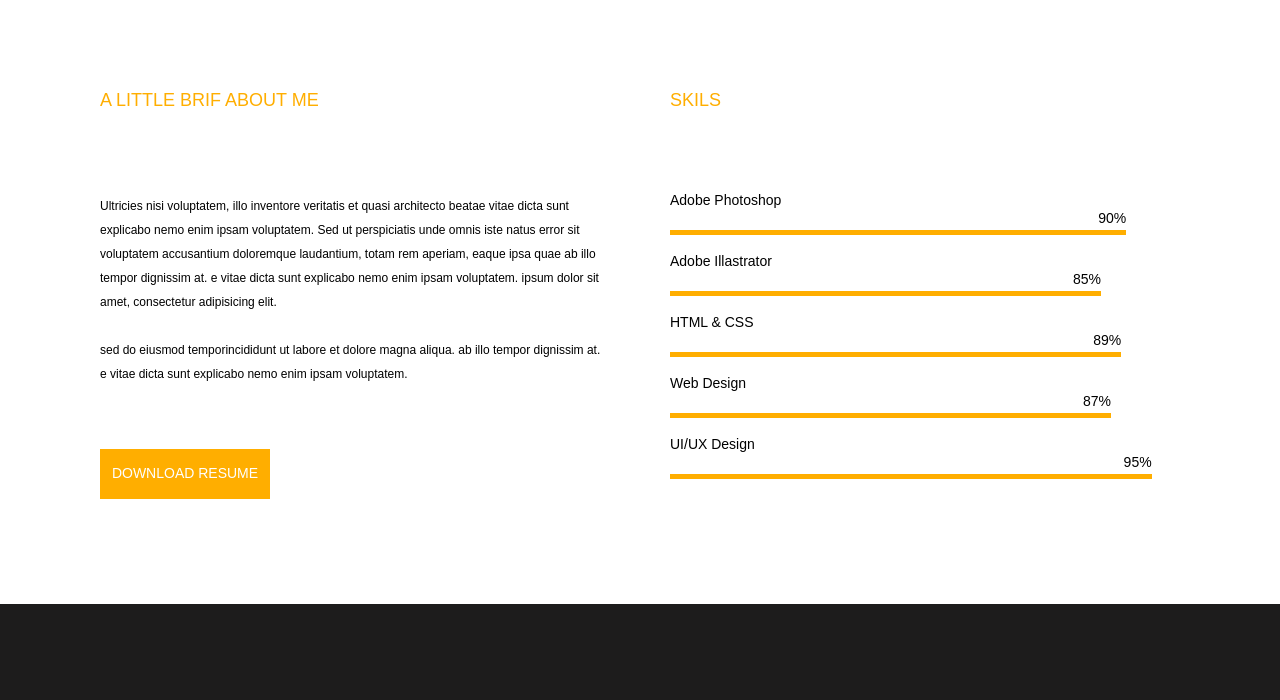
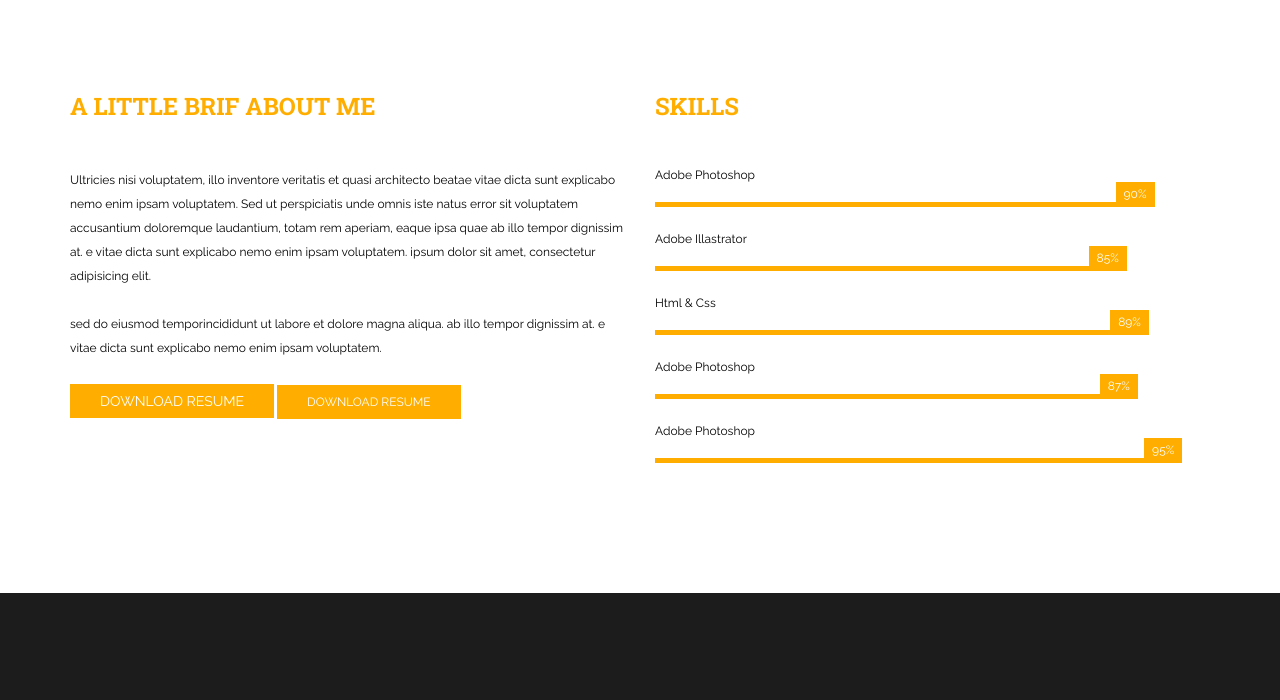
Before and after one commit to straus94/home-5-about-me, a plain HTML site: page index.html in a window 1280 px wide. Shown: the part 172-872 px from the top of the page. Drawn offline with Linux system fonts and the light colour scheme.

Commit message:
fix all, add fonts

```diff
--- a/css/style.css
+++ b/css/style.css
@@ -8,7 +8,7 @@ body {
 body, form, div, p, a, img, h1, h2, h3, h4, h5, h6, table, table tr, table td {
     border: none;
     color: #000000;
-    font-family: Arial;
+    font-family: 'Raleway';
     font-size: 12px;
     font-style: normal;
     font-weight: normal;
@@ -20,7 +20,7 @@ input,
 textarea,
 select {
     outline: none;
-    font-family: Arial;
+    font-family: 'Raleway';
     font-size: 14px;
     -webkit-box-sizing: border-box;
     -moz-box-sizing: border-box;
@@ -30,6 +30,36 @@ select {
 input::-moz-focus-inner {
     border: 0;
     padding: 0;
+}
+
+input[type="submit"],
+input[type="button"],
+.button {
+    background-color: #ffae00;
+    color: #fff;
+    height: 34px;
+    padding: 0 30px;
+    border: none;
+    text-transform: uppercase;
+    cursor: pointer;
+}
+
+input[type="submit"]:hover,
+input[type="button"]:hover,
+.button:hover {
+    background-color: #e09a01;
+}
+
+input[type="submit"]:active,
+input[type="button"]:active,
+.button:active {
+    background-color: #000000;
+}
+
+.button {
+    display: inline-block;
+    text-decoration: none;
+    line-height: 34px;
 }
 
 a {
@@ -42,9 +72,14 @@ a:hover {
 }
 
 h1, h2 {
-    font-size: 20px;
+    font-size: 24px;
     padding: 0 0 10px 0;
-    color: #545454;
+    color: #ffae00;
+    text-transform: uppercase;
+    padding: 0;
+    margin: 0 0 10px 0;
+    font-family: 'Roboto Slab', serif;
+    font-weight: bold;
 }
 
 .clear {
@@ -65,6 +100,8 @@ h1, h2 {
     padding: 110px 0;
 }
 .logo a {
+    font-family: 'Roboto Slab', serif;
+    font-weight: bold;
     color: #ff9c00;
     font-size: 35px;
     text-transform: uppercase;
@@ -108,7 +145,7 @@ h1, h2 {
     font-size: 35px;
 }
 
-.content .mainer {
+/* .content .mainer {
     display: flex;
     font-size: 14px;
     line-height: 24px;
@@ -124,6 +161,9 @@ h1, h2 {
     flex: 1;
     padding: 0 30px;
 }
+.content .left-block a {
+    text-decoration: none;
+}
 
 .content .right-block {
     flex: 1;
@@ -131,7 +171,7 @@ h1, h2 {
 }
 .right-block h2 {
     margin: 0 0 66px 40px;
-}
+} */
 /* .right-block .progress-skill {
     list-style-type: none;
     margin: 66px 0 0 0;
@@ -152,7 +192,7 @@ h1, h2 {
     width: 30%;
     border-bottom: 1px solid magenta;
 }*/
-.right-block h2 {
+/* .right-block h2 {
     margin-left: 0;
 }
 .right-block .list {
@@ -162,8 +202,8 @@ h1, h2 {
     position: relative;
     padding: 0 0 23px 0;
     margin: 14px 0 0 0;
-}
-.right-block .one {
+} */
+/* .right-block .one {
     position: relative;
 }
 .right-block .one:after {
@@ -173,12 +213,97 @@ h1, h2 {
     width:90%;
     border-bottom: 5px solid #ffae00;
     content:"90%";
-    text-align: end;
+    /* text-align: end;
     font-size: 14px;
-    background: 0 0 0 -200px #ddd;
+}*/
+/*
+.one .title {
+
+}
+.one .bar {
+    border-bottom: 5px solid #ffae00;
+    text-align: right;
+    margin: 0;
+}
+.one .bar span {
+    display: inline-block;
+    padding: 0 8px;
+    height: 20px;
+    line-height: 25px;
+    text-align: right;
+    background-color: #ffae00;
+    color: white;
+    margin: 0;
+} */
+
+
+
+
+.column-wrapper {
+    display: flex;
+    margin: 0 -15px;
 }
 
-.right-block .two {
+.column-wrapper .cell {
+    flex-grow: 1;
+    width: 50px;
+    padding: 0 15px;
+}
+.block-skills {
+    line-height: 24px;
+}
+
+.block-skills h2 {
+    margin: 0 0 50px 0;
+}
+
+.block-progress {
+    line-height: normal;
+}
+
+.block-skills .block-progress {
+    margin: 0 0 25px 0;
+}
+
+.block-skills .block-progress: :last-child {
+    margin: 0;
+}
+
+.block-progress .bar {
+    border-bottom: 5px solid #ffae00;
+    text-align: right;
+}
+
+.block-progress .bar span {
+    display: inline-block;
+    background-color: #ffae00;
+    color: #fff;
+    height: 20px;
+    line-height: 25px;
+    padding: 0 8px;
+}
+
+.block-about-us {
+    line-height: 24px;
+}
+
+.block-about-us h2 {
+    margin: 0 0 50px 0;
+}
+
+.block-about-us p {
+    margin: 0 0 24px 0;
+}
+
+
+
+
+
+
+
+
+
+/* .right-block .two {
     position: relative;
 }
 .right-block .two:after {
@@ -243,7 +368,7 @@ h1, h2 {
     height: 100%;
     position: absolute;
     text-align: center;
-} */
+}
 
 
 .left-block .btn-download {
@@ -255,4 +380,4 @@ h1, h2 {
     text-align: center;
     font-size: 14px;
     padding: 12px 0 0 0;
-}
+} */
--- a/index.html
+++ b/index.html
@@ -5,6 +5,7 @@
     <meta charset="UTF-8">
     <meta name="viewport" content="width=device-width, initial-scale=1.0">
     <meta http-equiv="X-UA-Compatible" content="ie=edge">
+    <link href="https://fonts.googleapis.com/css?family=Raleway:400,500,500i,700|Roboto+Slab:400,700&display=swap&subset=cyrillic" rel="stylesheet">
     <link href="https://use.fontawesome.com/releases/v5.7.2/css/all.css" rel="stylesheet"
         integrity="sha384-fnmOCqbTlWIlj8LyTjo7mOUStjsKC4pOpQbqyi7RrhN7udi9RwhKkMHpvLbHG9Sr" crossorigin="anonymous">
     <title>Document</title>
@@ -20,36 +21,56 @@
 
     <main class="content">
         <div class="mainer">
-            <div class="left-block">
-                <h2>A little brif about me</h2>
-                <p>Ultricies nisi voluptatem, illo inventore veritatis et quasi architecto beatae vitae dicta sunt
-                explicabo nemo enim ipsam voluptatem. Sed ut perspiciatis unde omnis iste natus error sit voluptatem
-                accusantium doloremque laudantium, totam rem aperiam, eaque ipsa quae ab illo tempor dignissim at. e
-                vitae dicta sunt explicabo nemo enim ipsam voluptatem. ipsum dolor sit amet, consectetur adipisicing
-                elit.
-                <br><br>
-                sed do eiusmod temporincididunt ut labore et dolore magna aliqua. ab illo tempor dignissim at. e vitae
-                dicta sunt explicabo nemo enim ipsam voluptatem.</p>
-                <div class="btn-download">DOWNLOAD RESUME</div>
-            </div>
-            <!-- <div class="right-block">
-                <h2>skils</h2>
-                <ul class="progress-skill">
-                    <li>Adobe Photoshop</li>
-                    <li>Adobe Illastrator</li>
-                    <li>HTML & CSS</li>
-                    <li>Web Design</li>
-                    <li>UI/UX Design</li>
-                </ul>
+            <div class="column-wrapper">
+                    <div class="cell">
+                            <div class="block-about-us">
+                                <h2>A little brif about me</h2>
+                                <p>Ultricies nisi voluptatem, illo inventore veritatis et quasi architecto beatae vitae dicta
+                                    sunt
+                                    explicabo nemo enim ipsam voluptatem. Sed ut perspiciatis unde omnis iste natus error sit
+                                    voluptatem
+                                    accusantium doloremque laudantium, totam rem aperiam, eaque ipsa quae ab illo tempor
+                                    dignissim
+                                    at. e
+                                    vitae dicta sunt explicabo nemo enim ipsam voluptatem. ipsum dolor sit amet, consectetur
+                                    adipisicing
+                                    elit. <br><br>
+                                    sed do eiusmod temporincididunt ut labore et dolore magna aliqua. ab illo tempor dignissim
+                                    at. e
+                                    vitae dicta sunt explicabo nemo enim ipsam voluptatem.</p>
+                                <input type="button" value="Download Resume">
+                                <a href="#" class="button">Download Resume</a>
+                            </div>
+                        </div>
+                <div class="cell">
+                    <div class="block-skills">
+                        <h2>skills</h2>
+                        <div class="block-progress">
+                            <div class="title">Adobe Photoshop</div>
+                            <div class="bar" style="width: 90%;"><span>90%</span></div>
+                        </div>
 
-            </div> -->
-            <div class="right-block">
-                <h2>skils</h2>
-                <div class="one list">Adobe Photoshop</div>
-                <div class="two list">Adobe Illastrator</div>
-                <div class="three list">HTML & CSS</div>
-                <div class="four list">Web Design</div>
-                <div class="five list">UI/UX Design</div>
+                        <div class="block-progress">
+                            <div class="title">Adobe Illastrator</div>
+                            <div class="bar" style="width: 85%;"><span>85%</span></div>
+                        </div>
+
+                        <div class="block-progress">
+                            <div class="title">Html & Css</div>
+                            <div class="bar" style="width: 89%;"><span>89%</span></div>
+                        </div>
+
+                        <div class="block-progress">
+                            <div class="title">Adobe Photoshop</div>
+                            <div class="bar" style="width: 87%;"><span>87%</span></div>
+                        </div>
+
+                        <div class="block-progress">
+                            <div class="title">Adobe Photoshop</div>
+                            <div class="bar" style="width: 95%;"><span>95%</span></div>
+                        </div>
+                    </div>
+                </div>
             </div>
         </div>
     </main>
```
